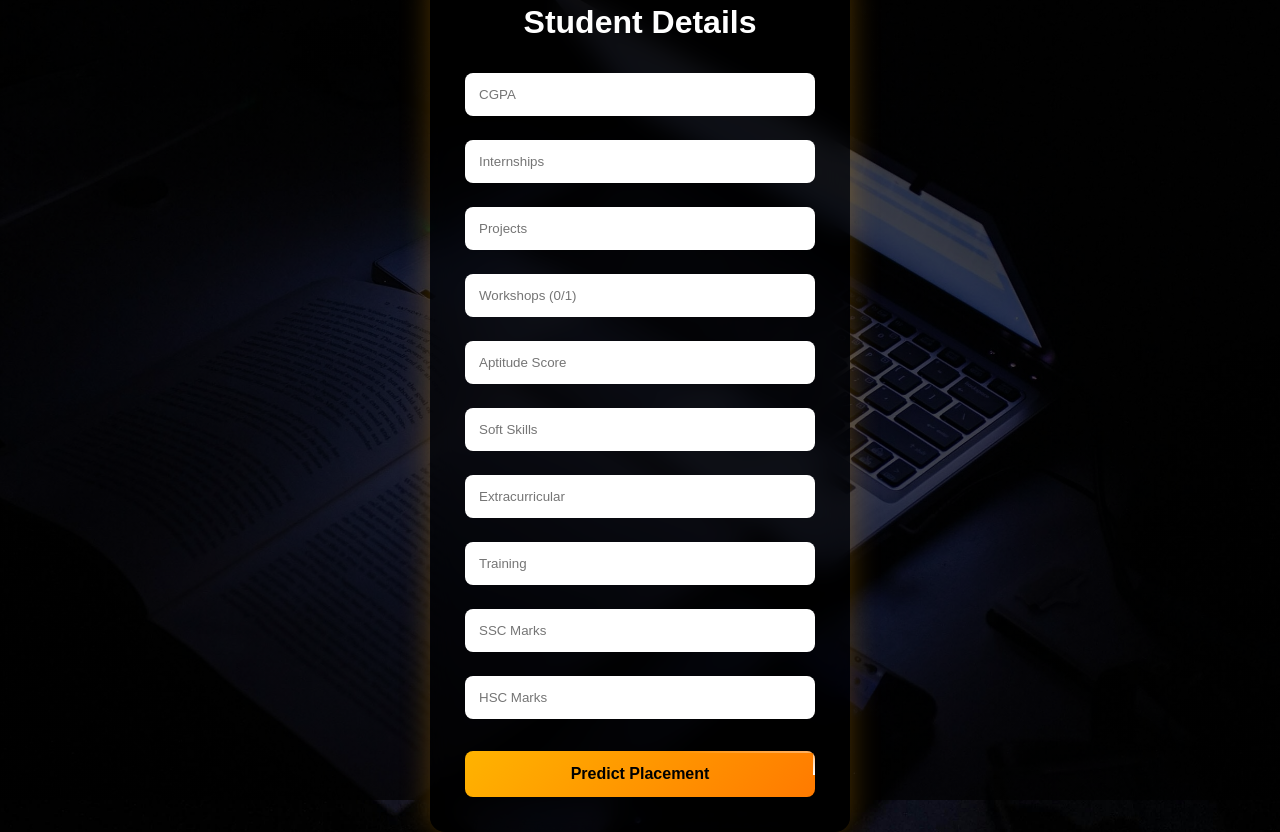
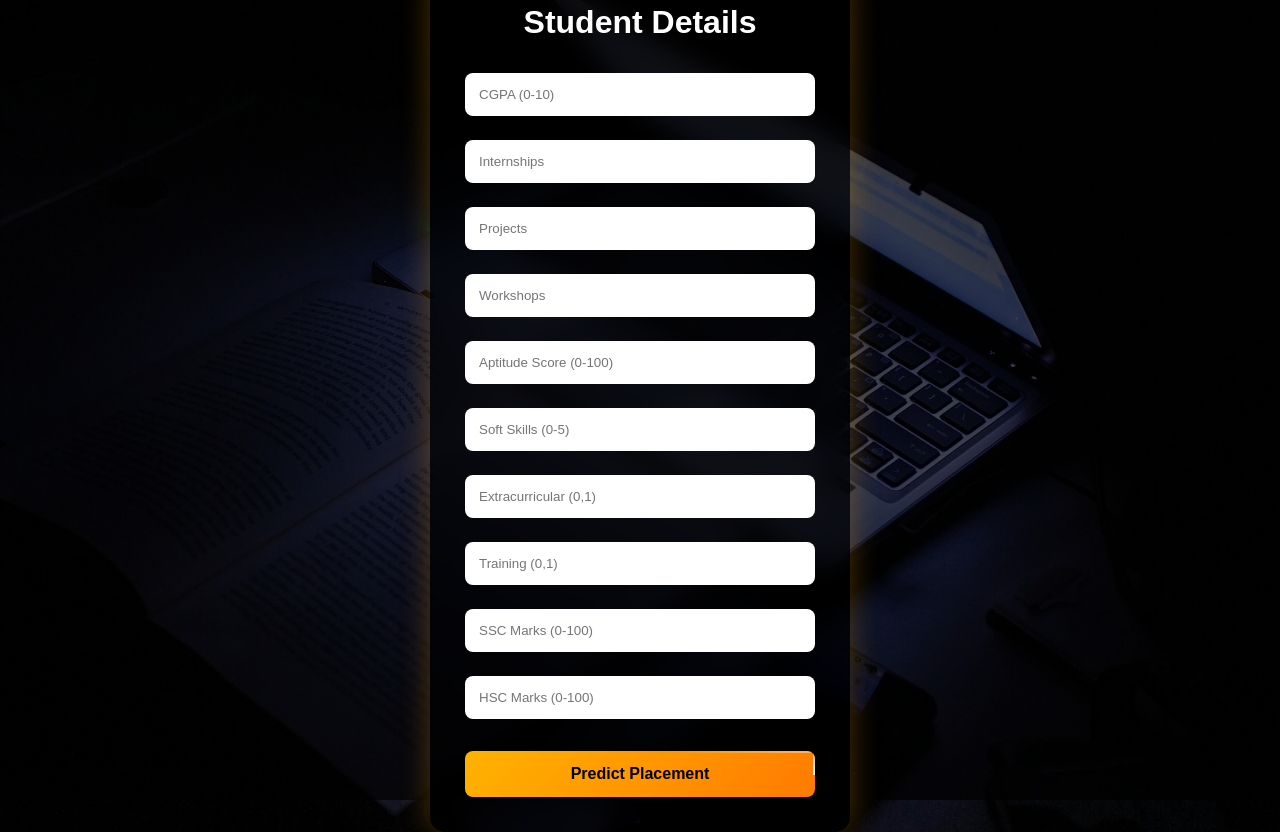
Before and after one commit to ShivangChauhan055-png/PlacementPrediction, a Flask app: page /predict in a window 1280 px wide. Run offline with Flask 3, Linux system fonts and the light colour scheme; parts of the project's set-up code (start-up, migrations or seed data) failed here and were passed over.

Commit message:
changes done

```diff
--- a/templates/predict.html
+++ b/templates/predict.html
@@ -7,7 +7,7 @@
 
 <body>
 
-<div class="form-wrapper">   <!-- 🔥 IMPORTANT -->
+<div class="form-wrapper">   <!--  IMPORTANT -->
 
     <div class="form-container">
 
@@ -15,16 +15,16 @@
 
         <form action="/result" method="post">
 
-            <input name="cgpa" type="number" step="any" placeholder="CGPA" required>
+            <input name="cgpa" type="number" step="any" placeholder="CGPA (0-10)" required>
             <input name="internships" type="number" placeholder="Internships">
             <input name="projects" type="number" placeholder="Projects">
-            <input name="workshops" type="number" placeholder="Workshops (0/1)">
-            <input name="aptitude" type="number" placeholder="Aptitude Score">
-            <input name="soft" type="number" placeholder="Soft Skills">
-            <input name="extra" type="number" placeholder="Extracurricular">
-            <input name="training" type="number" placeholder="Training">
-            <input name="ssc" type="number" placeholder="SSC Marks">
-            <input name="hsc" type="number" placeholder="HSC Marks">
+            <input name="workshops" type="number" placeholder="Workshops">
+            <input name="aptitude" type="number" placeholder="Aptitude Score (0-100)">
+            <input name="soft" type="number" placeholder="Soft Skills (0-5)">
+            <input name="extra" type="number" placeholder="Extracurricular (0,1)">
+            <input name="training" type="number" placeholder="Training (0,1)">
+            <input name="ssc" type="number" placeholder="SSC Marks (0-100)">
+            <input name="hsc" type="number" placeholder="HSC Marks (0-100)">
 
             <button type="submit">
                 <span></span>
```
Also changed, not shown: 3 other files.
